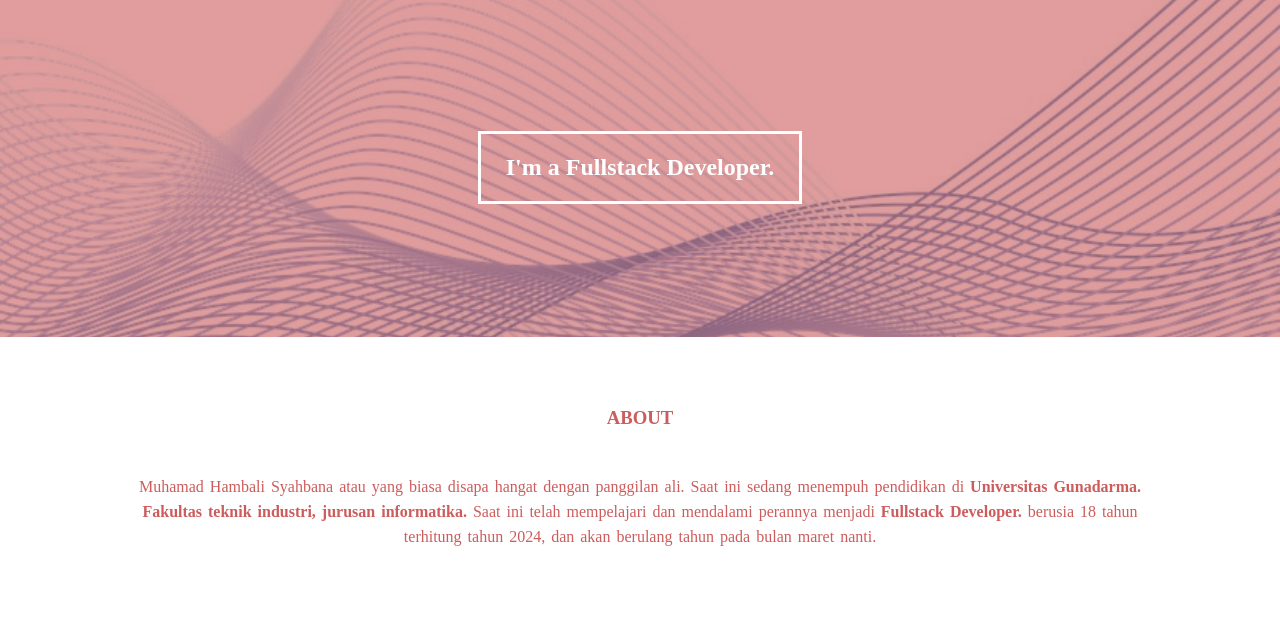
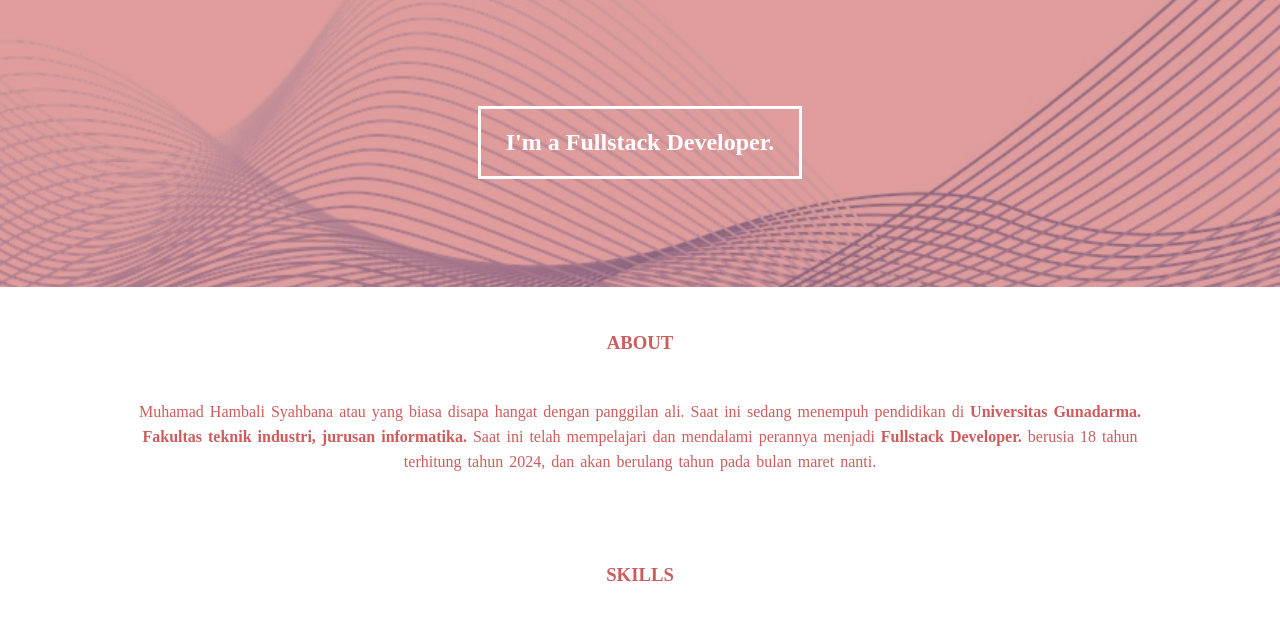
Before and after one commit to aligantengpakebanget/MAS_AL, a plain HTML site: page index.html in a window 1280 px wide. Shown: the part 129-757 px from the top of the page. Drawn offline with nearby package versions, Linux system fonts and the light colour scheme.

Commit message:
Update beberapa file dan perbaikan tampilan

```diff
--- a/css/style.css
+++ b/css/style.css
@@ -76,7 +76,7 @@ header ul li a:hover {
     border:3px solid white;
 }
 section {
-    padding:50px 0;
+    padding:25px 0;
 }
 section h3 {
     text-align: center;
```
